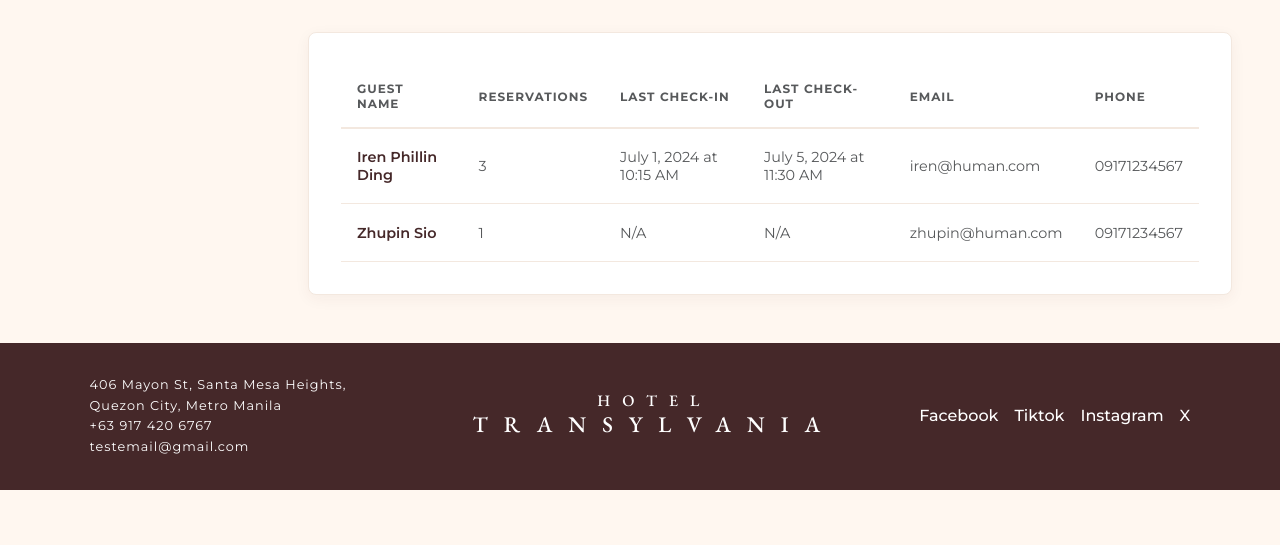
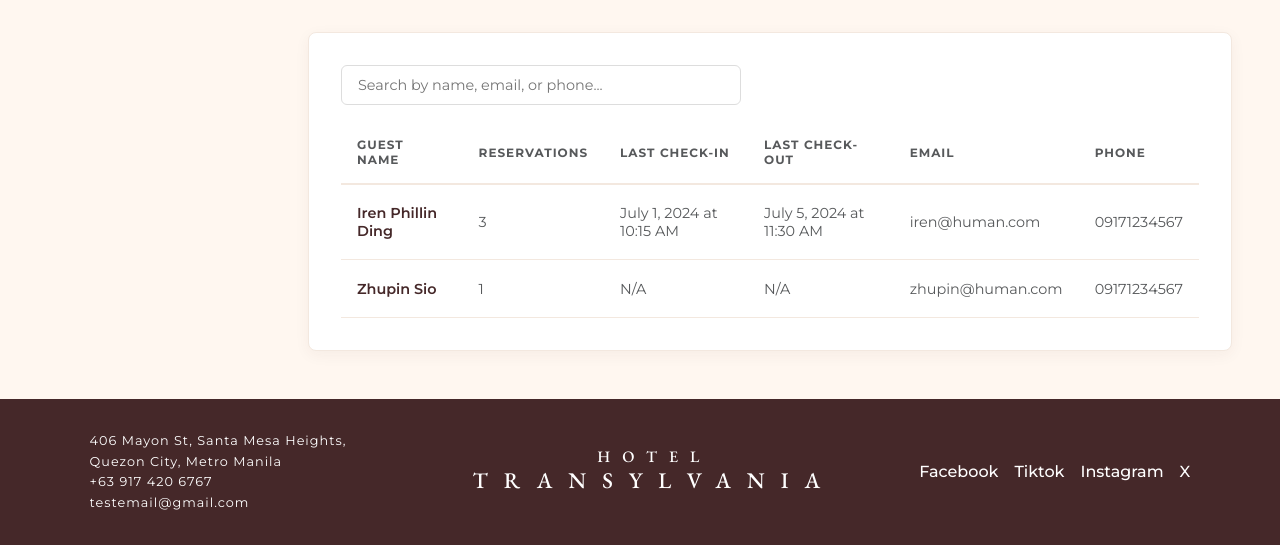
Before and after one commit to zts369/MUSE, a Node server app: page /staff/reservations in a window 1280 px wide. Shown: the part 169-714 px from the top of the page. Run offline with Node 20, Linux system fonts and the light colour scheme; some libraries are stand-ins or nearby versions.

Commit message:
added search button in front desk

```diff
--- a/style/frontdesk-style.css
+++ b/style/frontdesk-style.css
@@ -345,3 +345,22 @@ body {
     font-style: italic;
     color: #999;
 }
+
+/* Search Bar */
+.search-bar-wrapper {
+    margin-bottom: 16px;
+}
+.guest-search-input {
+    width: 100%;
+    max-width: 400px;
+    padding: 10px 16px;
+    border: 1px solid #ddd;
+    border-radius: 6px;
+    font-family: 'Montserrat', sans-serif;
+    font-size: 0.9rem;
+    outline: none;
+    transition: border-color 0.2s;
+}
+.guest-search-input:focus {
+    border-color: var(--burgundy);
+}
--- a/views/staff/frontdeskHome.hbs
+++ b/views/staff/frontdeskHome.hbs
@@ -20,14 +20,26 @@
             resList.addEventListener('click', (e) => {
                 const row = e.target.closest('.clickable-row');
                 if (row) {
-                    // Redirect to a dynamic route using the Guest's ID
-                    // Assuming you add 'data-id' to your <tr>
-                    const guestId = row.dataset.id;
                     window.location.href = `/staff/guest-bookings/${row.dataset.id}`;
                 }
             });
         }
     });
+
+    function filterGuests(query) {
+        const rows = document.querySelectorAll('#reservation-list .clickable-row');
+        const q = query.toLowerCase().trim();
+        let visibleCount = 0;
+
+        rows.forEach(row => {
+            const text = row.textContent.toLowerCase();
+            const match = text.includes(q);
+            row.style.display = match ? '' : 'none';
+            if (match) visibleCount++;
+        });
+
+        document.getElementById('no-results').style.display = visibleCount === 0 ? 'block' : 'none';
+    }
 </script>
 
 
@@ -39,6 +51,16 @@
 
     <div id="reservations" class="tab-pane">
         <div class="fd-table-card">
+            <div class="search-bar-wrapper">
+                <input
+                    type="text"
+                    id="guest-search"
+                    class="guest-search-input"
+                    placeholder="Search by name, email, or phone..."
+                    oninput="filterGuests(this.value)"
+                >
+            </div>
+            <p id="no-results" style="display:none; color:#888; margin: 12px 0; font-family:'Montserrat';">No guests match your search.</p>
             <table class="fd-data-table">
                 <thead>
                     <tr>
```
